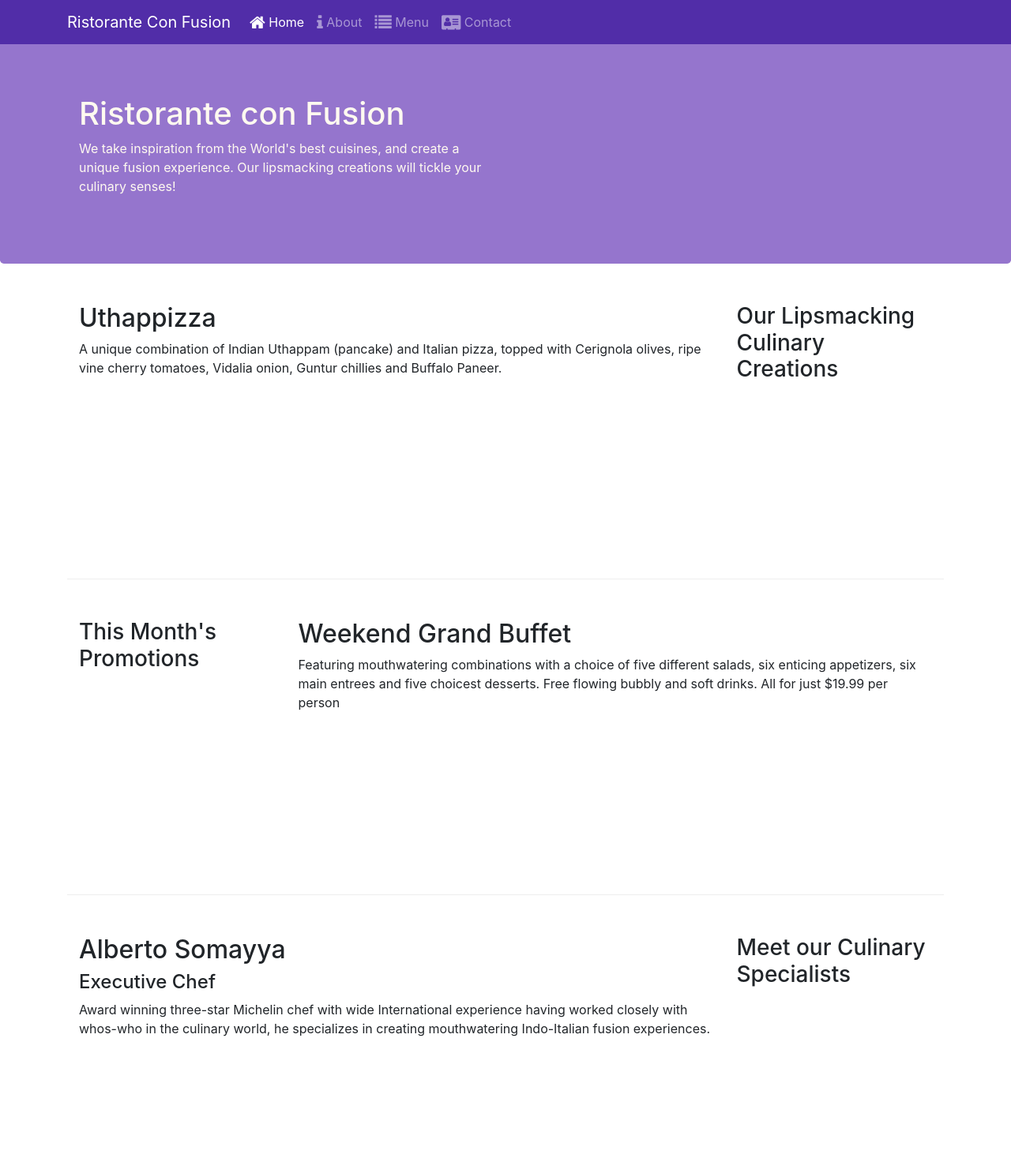
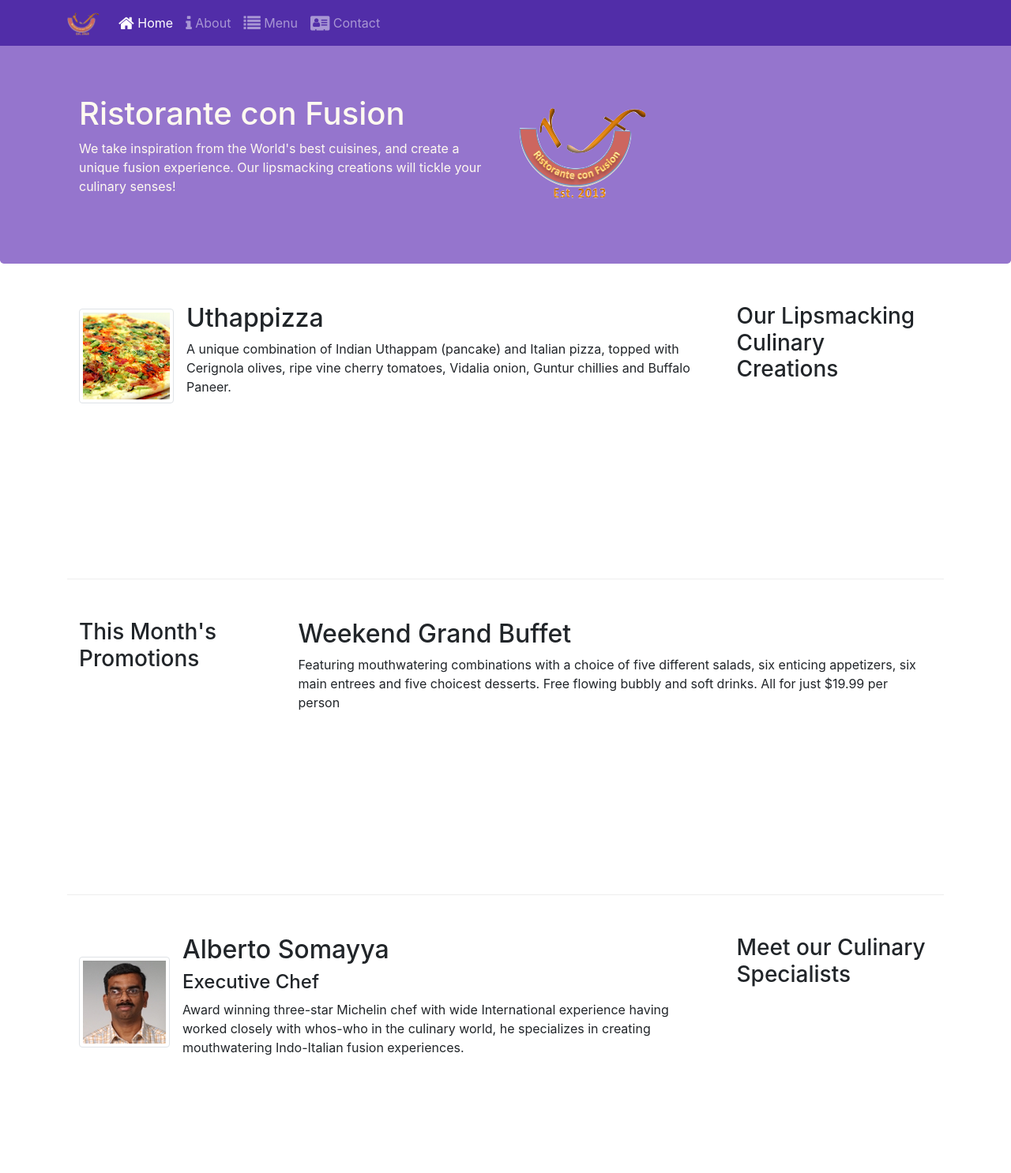
Before and after one commit to gsgurpreet429/Bootstrap4, a website: page index.html in a window 1280 px wide. Shown: the top 1486 px of the page at 79% size. Drawn offline with nearby package versions, Linux system fonts and the light colour scheme.

Commit message:
images and media

```diff
--- a/index.html
+++ b/index.html
@@ -21,7 +21,7 @@
             <button class="navbar-toggler" type="button" data-toggle="collapse" data-target="#Navbar">
                 <span class="navbar-toggler-icon"></span>
             </button>
-            <a class="navbar-brand" href="./index.html">Ristorante Con Fusion</a>
+            <a class="navbar-brand" href="./index.html"><img src="./img/logo.png" height="30" width="41"></a>
             <div class="collapse navbar-collapse" id="Navbar">
                 <ul class="navbar-nav mr-auto">
                         <li class="nav-item active"><a class="nav-link" href="./index.html"><span class="fa fa-home fa-lg"></span> Home</a></li>
@@ -40,7 +40,8 @@
                     <h1>Ristorante con Fusion</h1>
                     <p>We take inspiration from the World's best cuisines, and create a unique fusion experience. Our lipsmacking creations will tickle your culinary senses!</p>
                 </div>
-                <div class="col-12 col-sm">
+                <div class="col-12 col-sm align-self-center">
+                    <img src="./img/logo.png" class="img-fluid" alt="logo">
                 </div>
             </div>
         </div>
@@ -53,11 +54,15 @@
                 <h3>Our Lipsmacking Culinary Creations</h3>
             </div>
             <div class="col col-sm order-sm-first col-md">
-                <h2>Uthappizza</h2>
-                <p class="d-none d-sm-block">A unique combination of Indian Uthappam (pancake) and Italian pizza, topped with Cerignola olives, ripe vine cherry tomatoes, Vidalia onion, Guntur chillies and Buffalo Paneer.</p>
+                <div class="media">
+                    <img class="d-flex mr-3 img-thumbnail align-self-center" src="./img/uthappizza.png" alt="Uthappizza">
+                    <div class="media-body">
+                        <h2>Uthappizza</h2>
+                        <p class="d-none d-sm-block">A unique combination of Indian Uthappam (pancake) and Italian pizza, topped with Cerignola olives, ripe vine cherry tomatoes, Vidalia onion, Guntur chillies and Buffalo Paneer.</p>
+                    </div>
+                </div>
             </div>
         </div>
-
 
         <div class = "row row-content align-items-centre">
             <div class = "col-12 col-sm-4 col-md-3">
@@ -74,9 +79,14 @@
                 <h3>Meet our Culinary Specialists</h3>
             </div>
             <div class="col col-sm order-sm-first col-md">
-                <h2>Alberto Somayya</h2>
-                <h4>Executive Chef</h4>
-                <p class="d-none d-sm-block">Award winning three-star Michelin chef with wide International experience having worked closely with whos-who in the culinary world, he specializes in creating mouthwatering Indo-Italian fusion experiences. </p>
+                <div class="media">
+                    <img class="d-flex mr-3 img-thumbnail align-self-center" src="./img/alberto.png" alt="alberto">
+                    <div class="media-body">
+                        <h2 class="mt-0">Alberto Somayya</h2>
+                        <h4>Executive Chef</h4>
+                        <p class="d-none d-sm-block">Award winning three-star Michelin chef with wide International experience having worked closely with whos-who in the culinary world, he specializes in creating mouthwatering Indo-Italian fusion experiences. </p>
+                    </div>
+                </div>
             </div>
         </div>
     </div>
```
Also changed, not shown: aboutus.html (+4 -3 lines), contactus.html (+3 -2 lines), img/alberto.png (added), img/buffet.png (added), img/logo.png (added), img/uthappizza.png (added), 1 other file.
